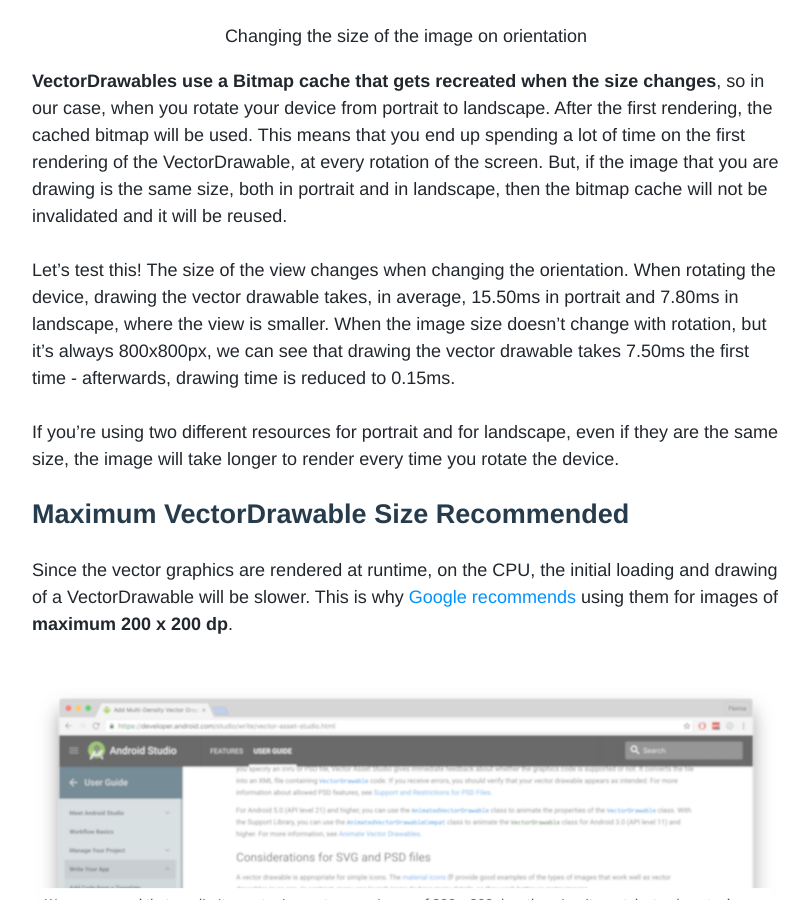
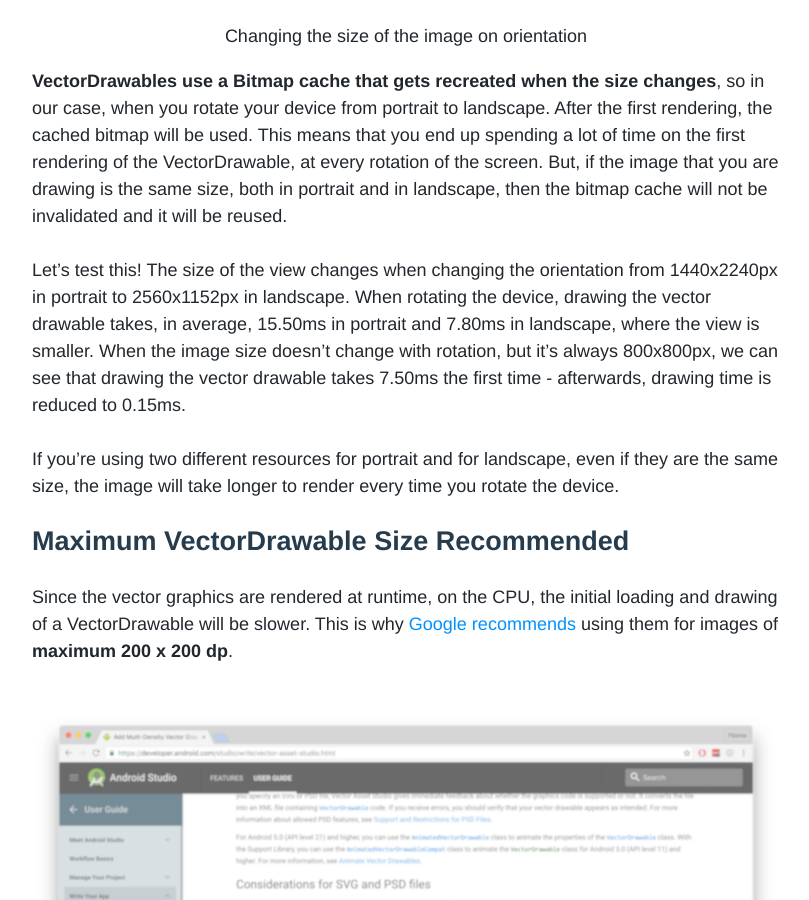
Before and after one commit to upday/upday.github.io, a Jekyll site: the page built from _posts/blog/2016-10-27-vector_drawables_optimisation.md, in a window 1280 px wide and 900 px high, scrolled down 2172 px. Shown: the whole window, without its empty margins (234-1043 px from the left). Built offline with Jekyll 4.4.1, drawn with Linux system fonts in a browser that asks for light colours; nearby versions of some CDN libraries; some web fonts are replaced; comment, search, counter and statistics services are not loaded.

Commit message:
vector drawables improved

```diff
--- a/_posts/blog/2016-10-27-vector_drawables_optimisation.md
+++ b/_posts/blog/2016-10-27-vector_drawables_optimisation.md
@@ -49,7 +49,7 @@ Let's say that you need to display an image that needs to fill the height of the
 **VectorDrawables use a Bitmap cache that gets recreated when the size changes**, so in our case, when you rotate your device from portrait to landscape. After the first rendering, the cached bitmap will be used. This means that you end up spending a lot of time on the first rendering of the VectorDrawable, at every rotation of the screen.
 But, if the image that you are drawing is the same size, both in portrait and in landscape, then the bitmap cache will not be invalidated and it will be reused.
 
-Let's test this! The size of the view changes when changing the orientation. When rotating the device, drawing the vector drawable takes, in average, 15.50ms in portrait and 7.80ms in landscape, where the view is smaller.
+Let's test this! The size of the view changes when changing the orientation from 1440x2240px in portrait to 2560x1152px in landscape. When rotating the device, drawing the vector drawable takes, in average, 15.50ms in portrait and 7.80ms in landscape, where the view is smaller.
 When the image size doesn't change with rotation, but it's always 800x800px, we can see that drawing the vector drawable takes 7.50ms the first time - afterwards, drawing time is reduced to 0.15ms.
 
 If you're using two different resources for portrait and for landscape, even if they are the same size, the image will take longer to render every time you rotate the device.
```
